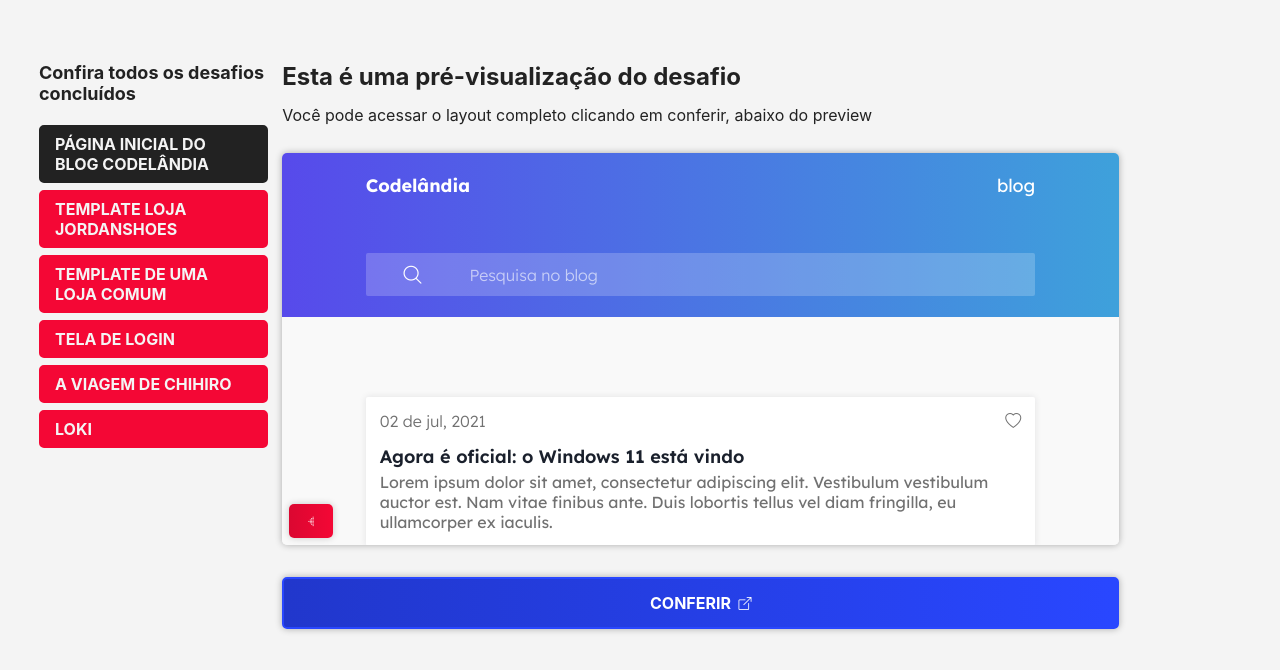
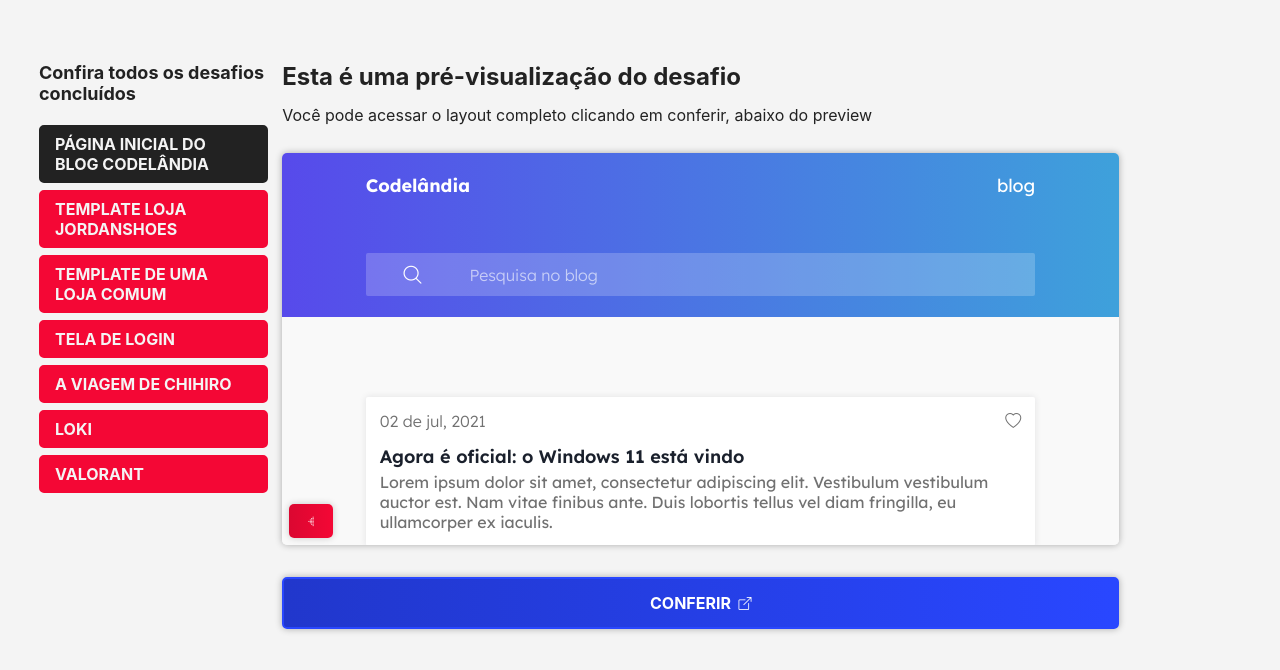
Before and after one commit to viniciuscosmome/casos-de-estudo, a plain HTML site: page index.html in a window 1280 px wide. Drawn offline with Linux system fonts and the light colour scheme.

Commit message:
adicionanando botão do desafio 07

```diff
--- a/index.html
+++ b/index.html
@@ -41,6 +41,10 @@
                 <a href="#preview" data-href="06" class="select">
                     LOKI
                 </a>
+
+                <a href="#preview" data-href="07" class="select">
+                    Valorant
+                </a>
             </nav>
 
             <main class="preview" id="preview">
```
Also changed, not shown: 1 other file.
